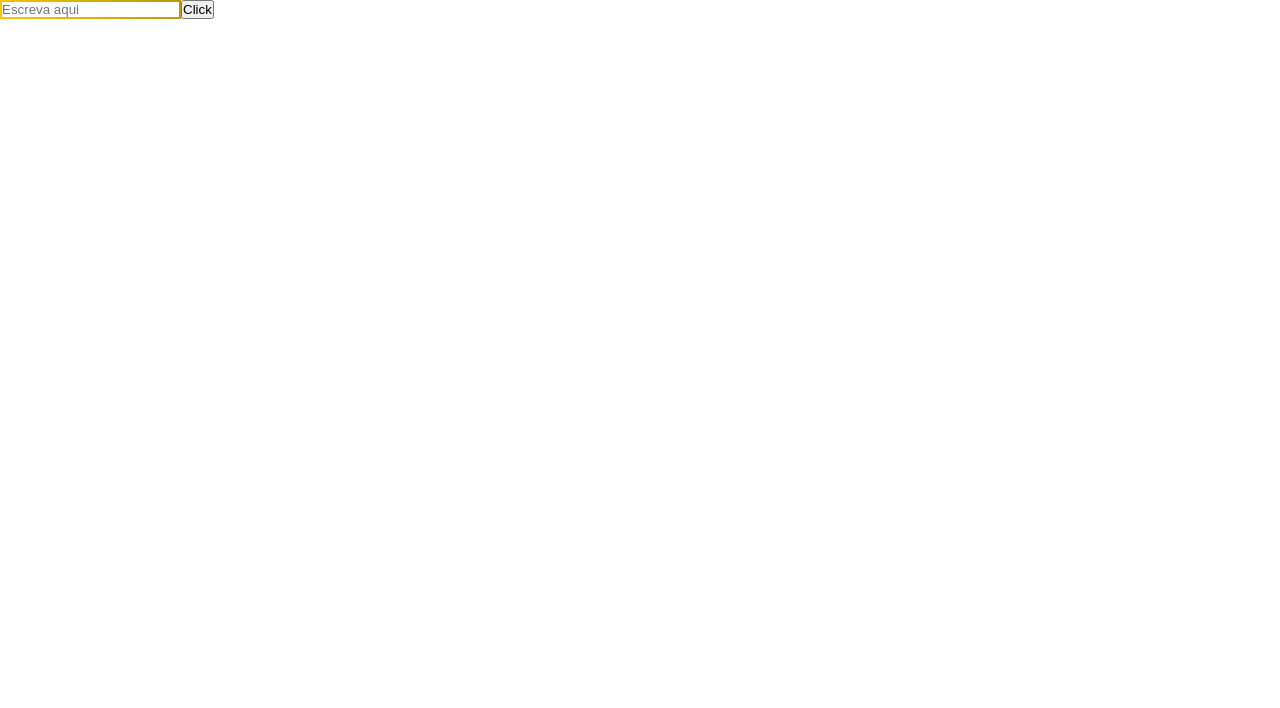
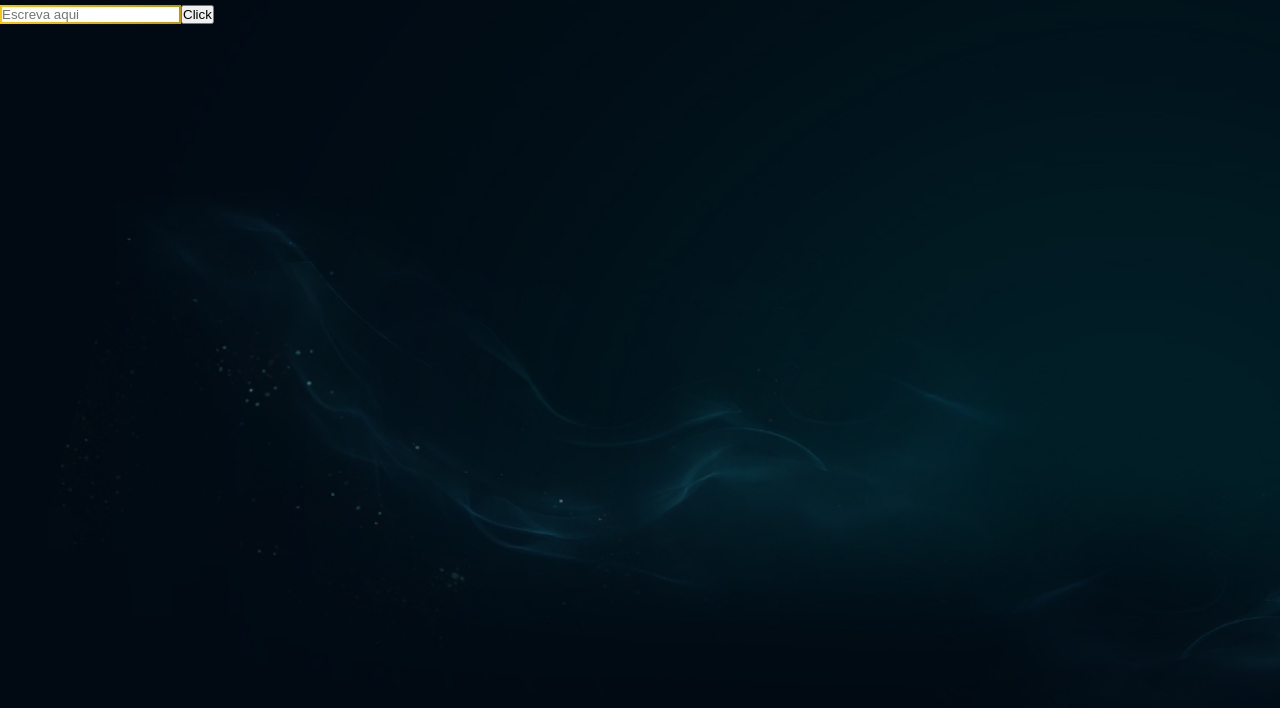
Before and after one commit to ricardosousabr/league-of-legens-next, a Next.js app: page / in a window 1280 px wide. Shown: the top 708 px of the page. Built offline with nearby package versions, Linux system fonts and the light colour scheme.

Commit message:
style: add background to website

```diff
--- a/styles/globals.css
+++ b/styles/globals.css
@@ -1,5 +1,14 @@
+@import url('https://fonts.googleapis.com/css2?family=Oswald&display=swap');
+
 * {
   box-sizing: border-box;
   padding: 0;
   margin: 0;
 }
+
+body {
+  max-width: 100vw;
+  background: url(/img/lol-background.jpg) no-repeat;
+  background-size: 1920px 970px;
+  font-family: 'Oswald', sans-serif;
+}
```
Also changed, not shown: public/img/lol-background.jpg (added), 1 other file (tests, documents, lock files or other folders).
